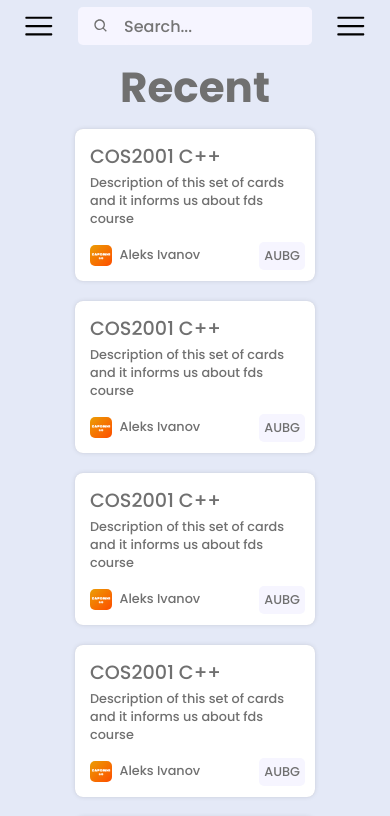
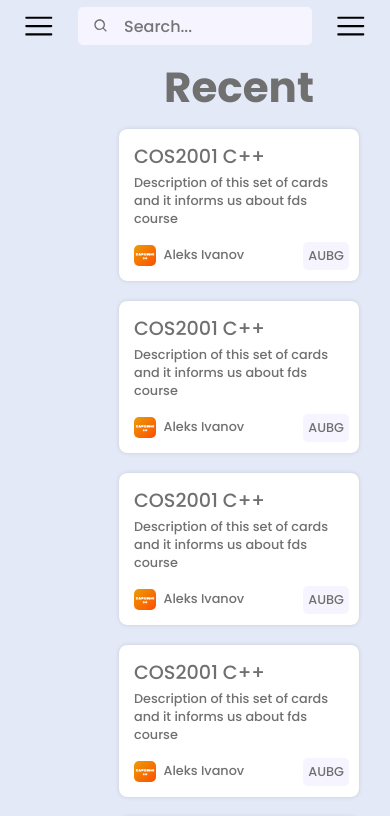
Before and after one commit to ZapomniGo/zapomnigo-client, a React (Vite) app: page / in a window 390 px wide. Shown: the top 816 px of the page. Built offline with nearby package versions, Linux system fonts and the light colour scheme.

Commit message:
exported container css to app.scss

```diff
--- a/src/app-components/Dashboard/Dashboard.tsx
+++ b/src/app-components/Dashboard/Dashboard.tsx
@@ -142,8 +142,6 @@ export const Dashboard = () => {
   const [setCards, setSetCards] = useState<SetCardData[]>([]);
   const navigationSliceManager = useAppSelector((state) => state.navigationReducer);
 
-  console.log(navigationSliceManager.open)
-
   useEffect(() => {
     fetchSetCards()
       .then((data) => {
@@ -156,14 +154,12 @@ export const Dashboard = () => {
 
 
   useEffect(() => {
-    // Add/remove 'no-scroll' class to the body based on navigationSliceManager.open
     if (navigationSliceManager.open) {
       document.body.classList.add("no-scroll");
     } else {
       document.body.classList.remove("no-scroll");
     }
 
-    // Clean up the effect
     return () => {
       document.body.classList.remove("no-scroll");
     };
@@ -178,13 +174,16 @@ export const Dashboard = () => {
   };
 
   return (
-    <section className={`home ${navigationSliceManager.open ? "open" : "close"}`}>
+    <div className={`container ${navigationSliceManager.open ? "open" : "close"}`}>
+      <div className="content">
+        <section className="explore">
         {/* To do: talk about new section and decide if we need it and if yes develop pictures*/}
         {/* <div className="news">
             <div className="test"></div>
             <div className="test"></div>
             <div className="test"></div>
           </div> */}
+
           <div className="category">
             <div className="recent">
               <h2 className="category-title">Recent</h2>
@@ -226,5 +225,8 @@ export const Dashboard = () => {
             </div>
           </div>
         </section>
+      </div>
+    </div>
+
   );
 };
--- a/src/app-components/Dashboard/_dashboard.scss
+++ b/src/app-components/Dashboard/_dashboard.scss
@@ -1,4 +1,4 @@
-.home {
+.explore {
   position: relative;
   align-self: center;
   width: 100%;
@@ -9,13 +9,7 @@
   justify-content: center;
   flex-direction: column;
   justify-content: center;
-  .category{
-    display: flex;
-    width: calc(100% - 88px);
-    align-self: flex-end;
-    min-height: 100vh;
-    flex-direction: column;
-  }
+
   .recent {
     flex-wrap: wrap;
     display: flex;
@@ -126,13 +120,9 @@
   }
 }
 
-.home.open {
-    filter: blur(4px);
-}
-
 @media only screen and (max-width: 900px){
 
-  .home{
+  .explore{
     position: initial;
     .category{
       width: 100%;
--- a/src/app.scss
+++ b/src/app.scss
@@ -21,7 +21,17 @@ $tran-03: all 0.3s ease;
 $tran-04: all 0.4s ease;
 $tran-05: all 0.5s ease;
 
+.container{
+  display: flex;
+  justify-content: flex-end;
+  .content{
+    width: calc(100% - 88px);
 
+  }
+}
+.container.open{
+  filter: blur(4px);
+}
 @mixin centerContainer {
   position: absolute;
   left: 50%;
--- a/src/index.scss
+++ b/src/index.scss
@@ -6,4 +6,4 @@
 @import "./app-components/Sets/sets";
 @import "./app-components/Folders/folders";
 @import "./app-components/Create/create";
-@import "./app-components/Settings/settings"
+@import "./app-components/Settings/settings";
```
Lines whose indentation alone changed are shown as unchanged.
